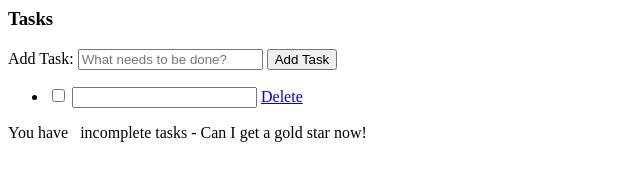
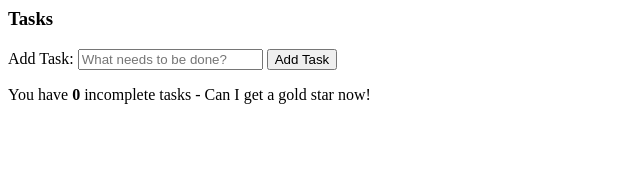
Before and after one commit to mtscout6/javascript-testing-example, a plain HTML site: page src/todolist.html in a window 1280 px wide. Shown: the whole page, without its empty margins (0-640 px from the left). Drawn offline with Linux system fonts and the light colour scheme.

Commit message:
Added knockout data bindings

```diff
--- a/src/todolist.html
+++ b/src/todolist.html
@@ -1,26 +1,27 @@
 <html>
   <head>
+    <script type="text/javascript" data-main="main" src="require.js"></script>
   </head>
   <body>
     <h3>Tasks</h3>
 
-    <form>
+    <form data-bind="submit: addTask">
       <label>Add Task:</label>
       <input type="text" placeholder="What needs to be done?" />
       <button type="submit">Add Task</button>
     </form>
 
-    <ul>
+    <ul data-bind="foreach: tasks, visible: tasks().length > 0">
       <li>
-        <input type="checkbox" />
-        <input type="text" />
-        <a href="#">Delete</a>
+        <input type="checkbox" data-bind="checked: isComplete" />
+        <input type="text" data-bind="value: title, disable: isComplete" />
+        <a href="#" data-bind="click: $parent.removeTask">Delete</a>
       </li>
     </ul>
 
     <div>
-      <span>You have <b>&nbsp;</b> incomplete tasks</span>
-      <span> - Can I get a gold star now!</span>
+      <span>You have <b data-bind="text: incompleteTasks().length">&nbsp;</b> incomplete tasks</span>
+      <span data-bind="visible: incompleteTasks().length == 0"> - Can I get a gold star now!</span>
     </div>
   </body>
 </html>
```
